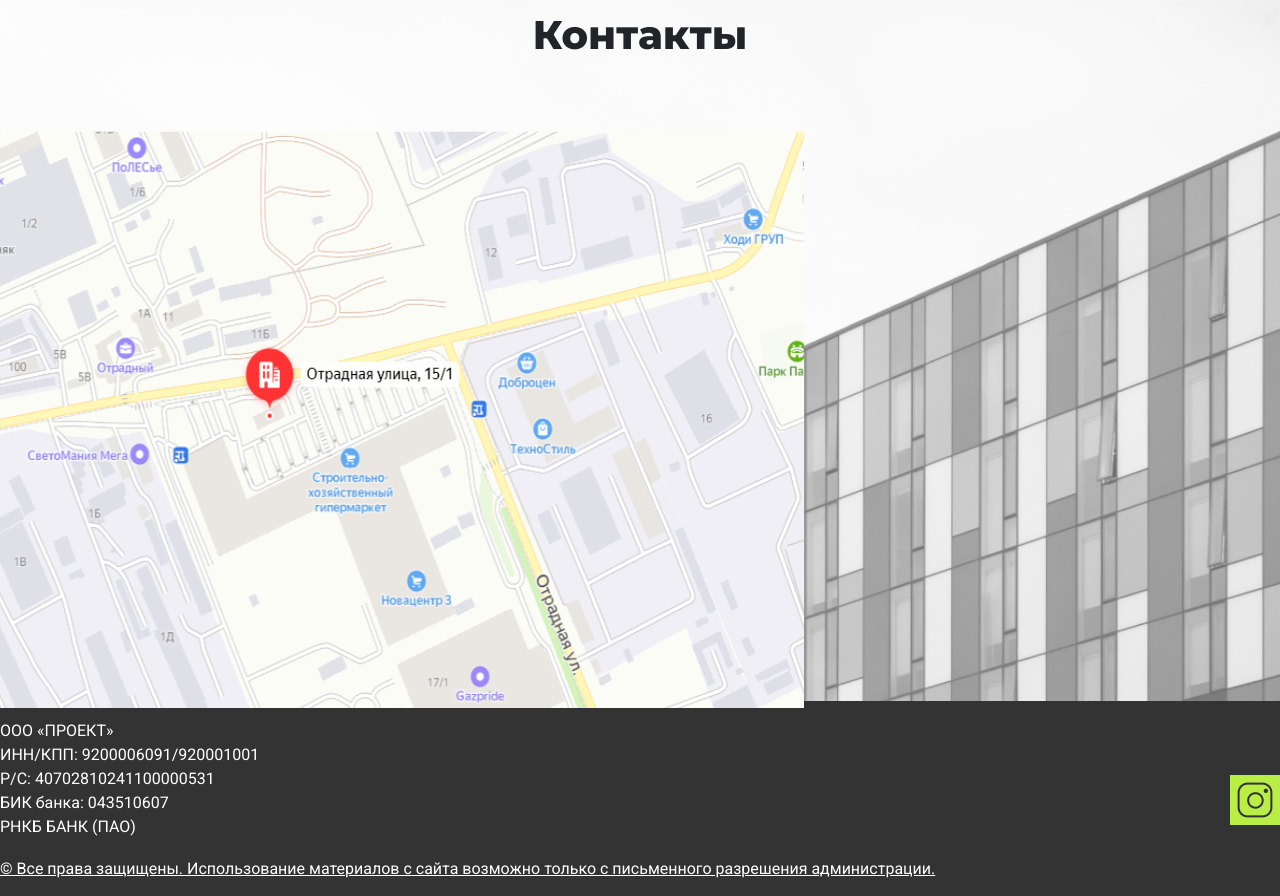
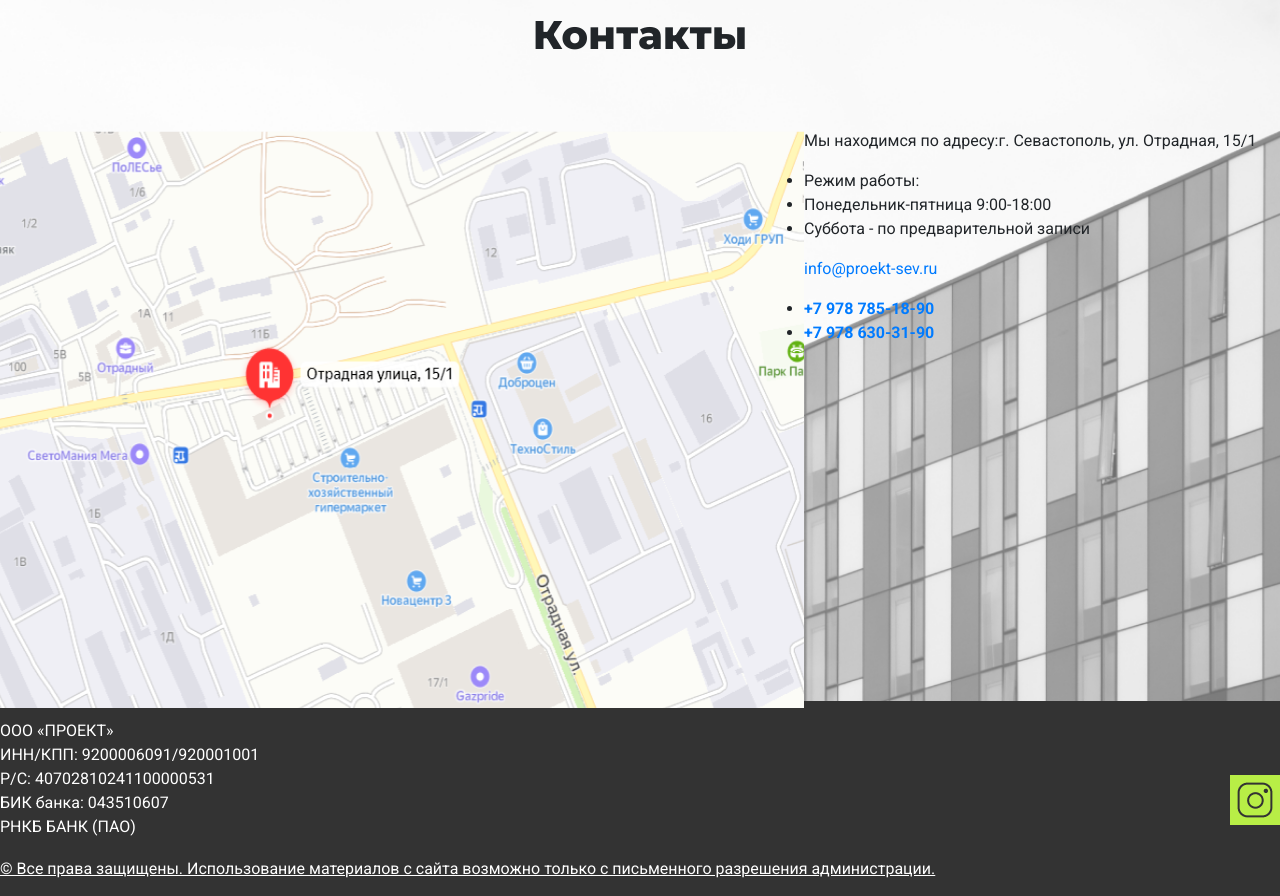
Before and after one commit to theowindand/firstProject, a website: page index.html in a window 1280 px wide. Shown: the part 7260-8156 px from the top of the page. Drawn offline with nearby package versions, Linux system fonts and the light colour scheme; files that its build step writes are made by us from their sources.

Commit message:
Add files via upload

```diff
--- a/index.html
+++ b/index.html
@@ -335,12 +335,25 @@
           <div class="container-fluid">
             <h2 class="text-center">Контакты</h2>
             <div class="row">
-              <div class="col-md-8 pr-0 pl-0">
+              <div class="pr-0 pl-0">
                 <div class="address-on-map">
                   <img src="img/Rectangle607.png" class="img-fluid" alt="">
                 </div>
               </div>
-              <div class="col-md-4 pr-0 pl-0">
+              <div class="pr-0 pl-0">
+                <div class="contacts-and-schedule">
+                  <p>Мы находимся по адресу:г. Севастополь, ул. Отрадная, 15/1</p>
+                  <ul>
+                    <li>Режим работы:</li>
+                    <li>Понедельник-пятница 9:00-18:00</li>
+                    <li>Суббота - по предварительной записи</li>
+                  </ul>
+                  <p class="contacts-email"><a href="#">info@proekt-sev.ru</a></p>
+                  <ul class="mobile-nums">
+                    <li><a href="#" class="font-weight-bold">+7 978 785-18-90</a></li>
+                    <li><a href="#" class="font-weight-bold">+7 978 630-31-90</a></li>
+                  </ul>
+                </div>
 
               </div>
             </div>
```
